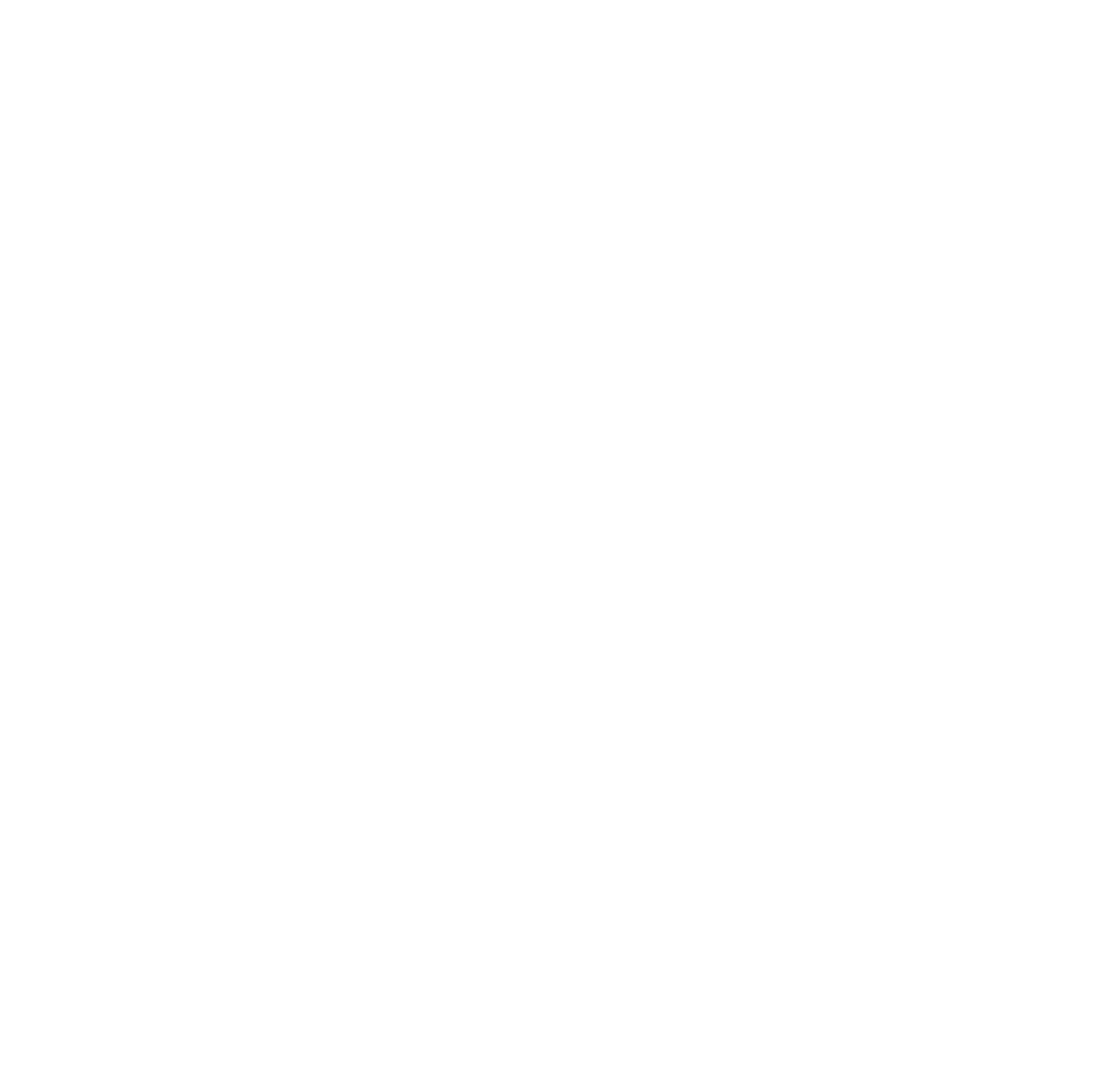
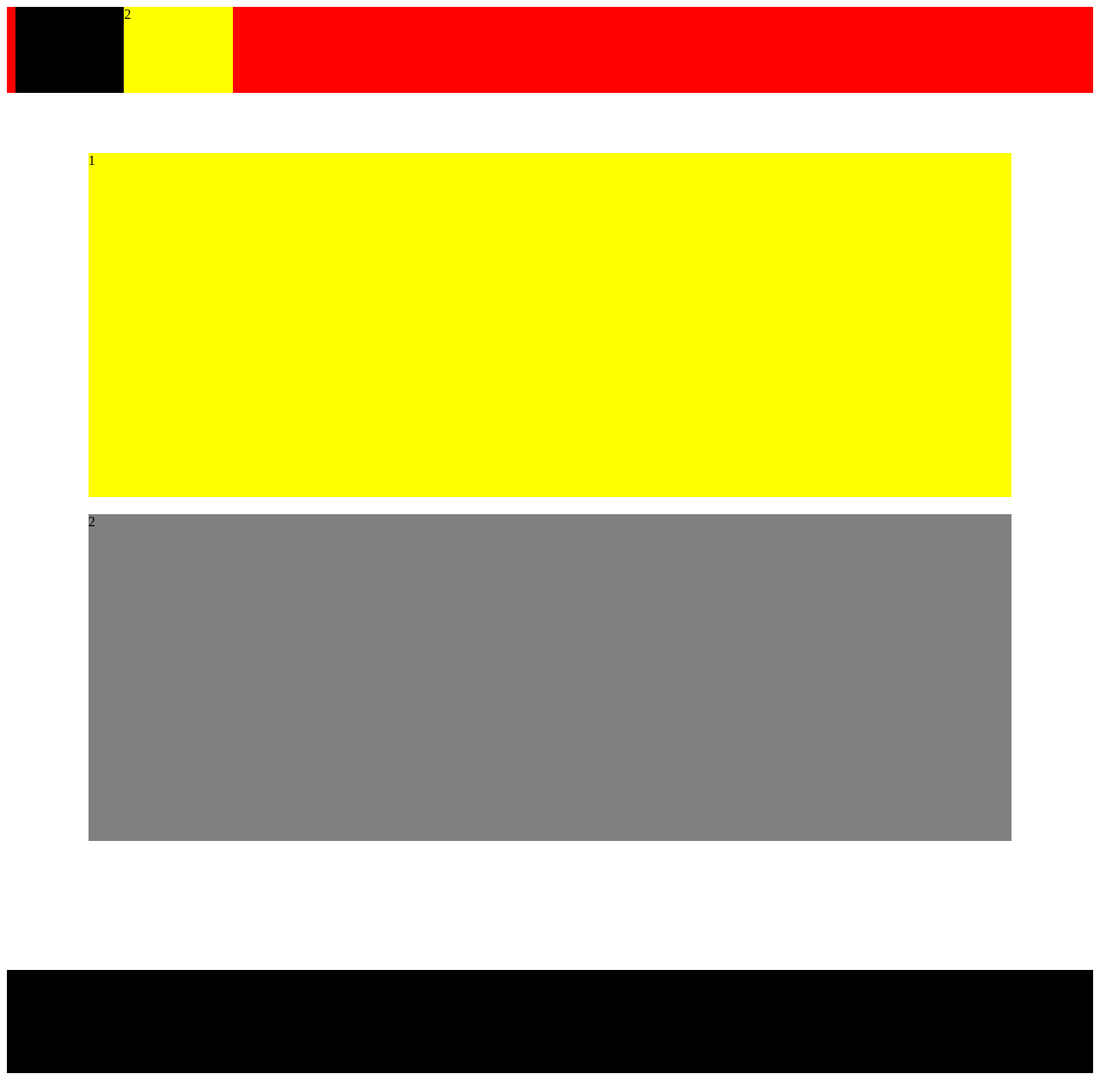
Before and after one commit to hyemin386/WebStudy_ex3, a plain HTML site: page WebContent/index.html in a window 1280 px wide. Shown: the whole page at 86% size. Before the commit the page ends 800 px from the top, so only its background shows below. Drawn offline with Linux system fonts and the light colour scheme.

Commit message:
main index

```diff
--- /dev/null
+++ b/WebContent/css/index.css
@@ -0,0 +1,50 @@
+@charset "UTF-8";
+
+/*** header ***/
+.header{
+	width: 100%;
+	height: 100px;
+	background-color: red;
+}
+
+.header > div:first-child{
+	width: 10%;
+	height:100px;
+	background-color: black;
+	margin-left:10px;
+	float:left;
+}
+
+.header > div:last-child {
+	width: 10%;
+	height:100px;
+	background-color: yellow;
+	float:left;
+}
+
+/*** main ***/
+.main{
+	width: 85%;
+	height: 800px;
+	margin : 70px auto 150px auto;
+}
+
+.main > div:first-child {
+	background-color: yellow;
+	height: 400px;
+	margin-bottom:20px;
+}
+
+.main > div:last-child{
+	background-color: gray;
+	height: 380px;
+}
+
+/*** footer ***/
+.footer{
+	width: 100%;
+	height: 120px;
+	background-color: black;
+	padding-top:20px;
+	box-sizing: border-box;
+}
--- a/WebContent/index.html
+++ b/WebContent/index.html
@@ -3,8 +3,19 @@
 <head>
 <meta charset="UTF-8">
 <title>Insert title here</title>
+<link rel="stylesheet" href="./css/index.css">
 </head>
 <body>
+	<header class="header">
+		<div>1</div>
+		<div>2</div>
+	</header>
 
+	<section class="main">
+		<div>1</div>
+		<div>2</div>
+	</section>
+
+	<footer class="footer"></footer>
 </body>
 </html>
```
